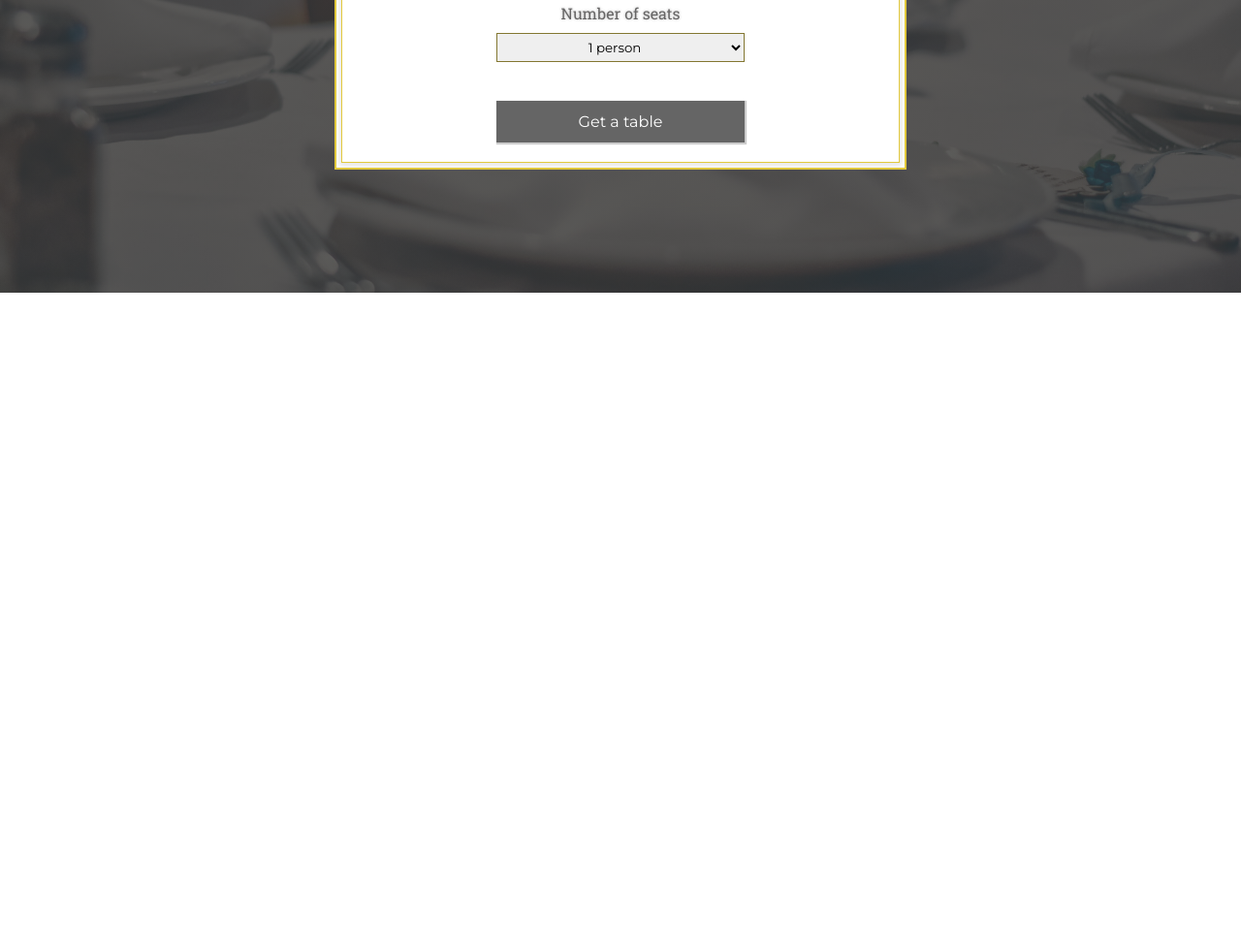
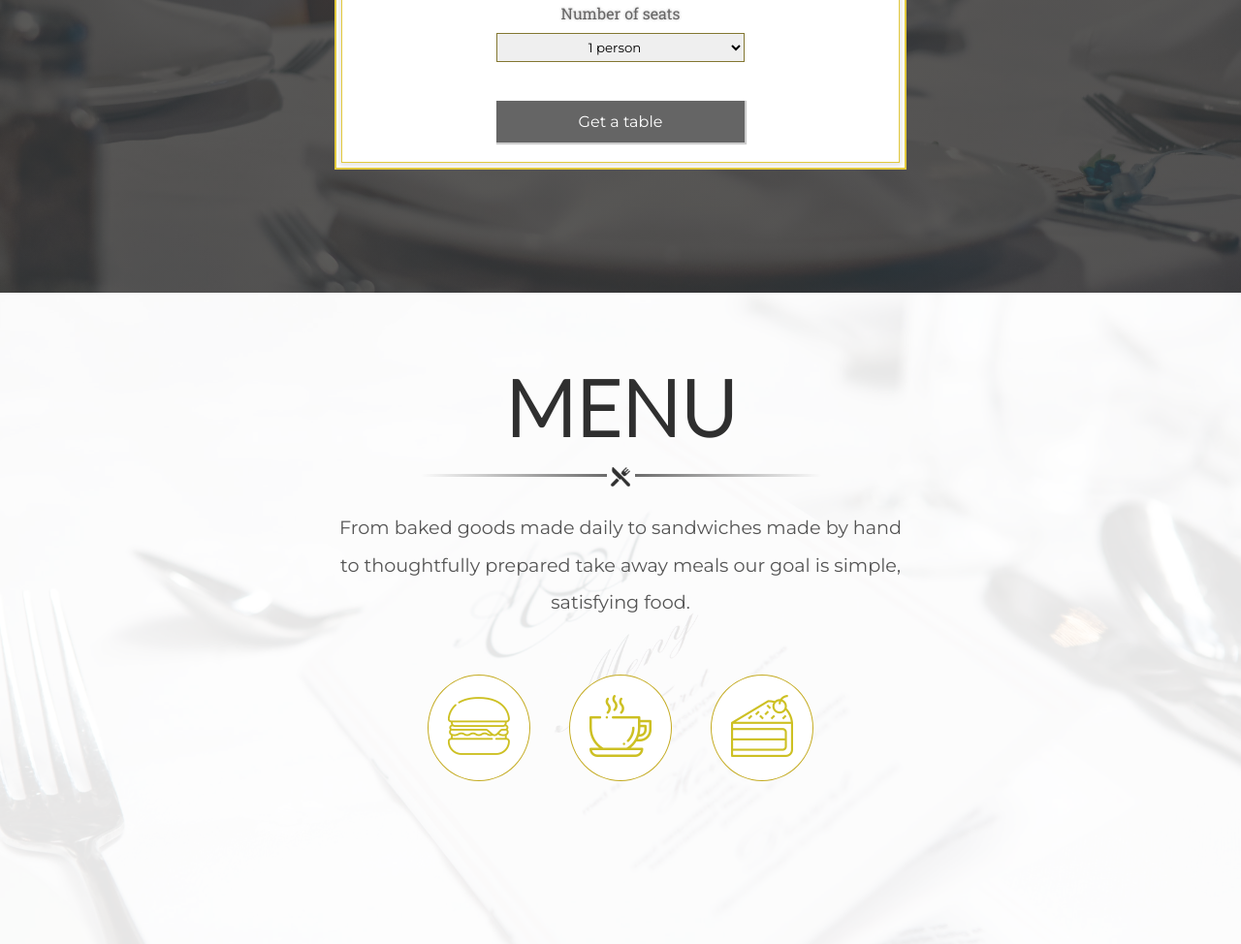
Before and after one commit to Hamza-khabiri/restaurant-redo, a website: page index.html in a window 1280 px wide. Shown: the part 1226-2200 px from the top of the page at 97% size. Before the commit the page ends 1528 px from the top, so only its background shows below. Drawn offline with nearby package versions, Linux system fonts and the light colour scheme; files whose address does not match are found by name; a web font is replaced by a local one.

Commit message:
added menu banner and animation

```diff
--- a/index.html
+++ b/index.html
@@ -10,6 +10,7 @@
     <link rel="stylesheet" type="text/css" href="dist/css/header.css">
     <link rel="stylesheet" type="text/css" href="dist/css/carousel.css">
     <link rel="stylesheet" type="text/css" href="dist/css/reservation.css">
+    <link rel="stylesheet" type="text/css" href="dist/css/menu.css">
     <link rel="stylesheet" type="text/css" href="node_modules/flatpickr/dist/flatpickr.min.css">
     <script src="https://code.jquery.com/jquery-3.3.1.js" integrity="sha256-2Kok7MbOyxpgUVvAk/HJ2jigOSYS2auK4Pfzbm7uH60=" crossorigin="anonymous"></script>
     <script src="node_modules/flatpickr/dist/flatpickr.js"></script>
@@ -33,7 +34,7 @@
         <div class="links">
             <ul>
                 <li>
-                    <a class="dropdown" href="#">Menu</a>
+                    <a class="dropdown" href="#the-menu">Menu</a>
                     <ul class="menu" id="menu">
                         <li>
                             <a href="#">Cafe</a>
@@ -152,7 +153,23 @@
         </div>
     </div>
 
+    <div id="the-menu" class="the-menu">
 
+        <h2>MENU</h2>
+        <div class="menu-decoration"> <img src="assets/fork.png" alt=""></div>
+        <p>From baked goods made daily to sandwiches made by hand to thoughtfully prepared take away meals our goal is simple,
+            satisfying food.
+        </p>
+        <div class="menu-icons">
+            <ul>
+                <li><a href="#"><img src="assets/burger.png" alt=""></a></li>
+                <li><a href="#"><img src="assets/coffee-cup.png" alt=""></a></li>
+                <li><a href="#"><img src="assets/cake-slice.png" alt=""></a></li>
+            </ul>
+        </div>
+    </div>
+
+    <script src="js/menu-header.js"></script>
     <script src="js/reservations.js"></script>
     <script src="js/nav.js"></script>
     <script src="js/carousel.js"></script>
--- /dev/null
+++ b/js/menu-header.js
@@ -0,0 +1,26 @@
+var screenHeight = window.innerHeight;
+var menuPosition = $(".menu-icons").offset().top;
+var menuActivation = menuPosition * 0.75;
+var screenWidth = window.innerWidth;
+
+
+var screenBottom = $('body').height() - screenHeight - 5;
+window.addEventListener('scroll', function jump() {
+    var currentPos = window.pageYOffset;
+    var elementInView = currentPos > menuActivation;
+    var bottomReached = screenBottom <= currentPos && !elementInView;
+    if (elementInView || bottomReached) {
+        var elements = document.querySelectorAll('.menu-icons li');
+        setTimeout(() => {
+            elements[0].className = 'test';
+        }, 100);
+        setTimeout(() => {
+            elements[1].className = 'test';
+        }, 200);
+        setTimeout(() => {
+            elements[2].className = 'test';
+        }, 300);
+
+        window.removeEventListener('scroll', jump, false);
+    }
+});
```
Also changed, not shown: assets/burger.png (added), assets/cake-slice.png (added), assets/coffee-cup.png (added), assets/fork.png (added), assets/reserve.png (deleted), assets/restaurant.png (added), assets/restaurant.svg (added), dist/css/main.css, dist/css/menu.css (added), 2 other files.
